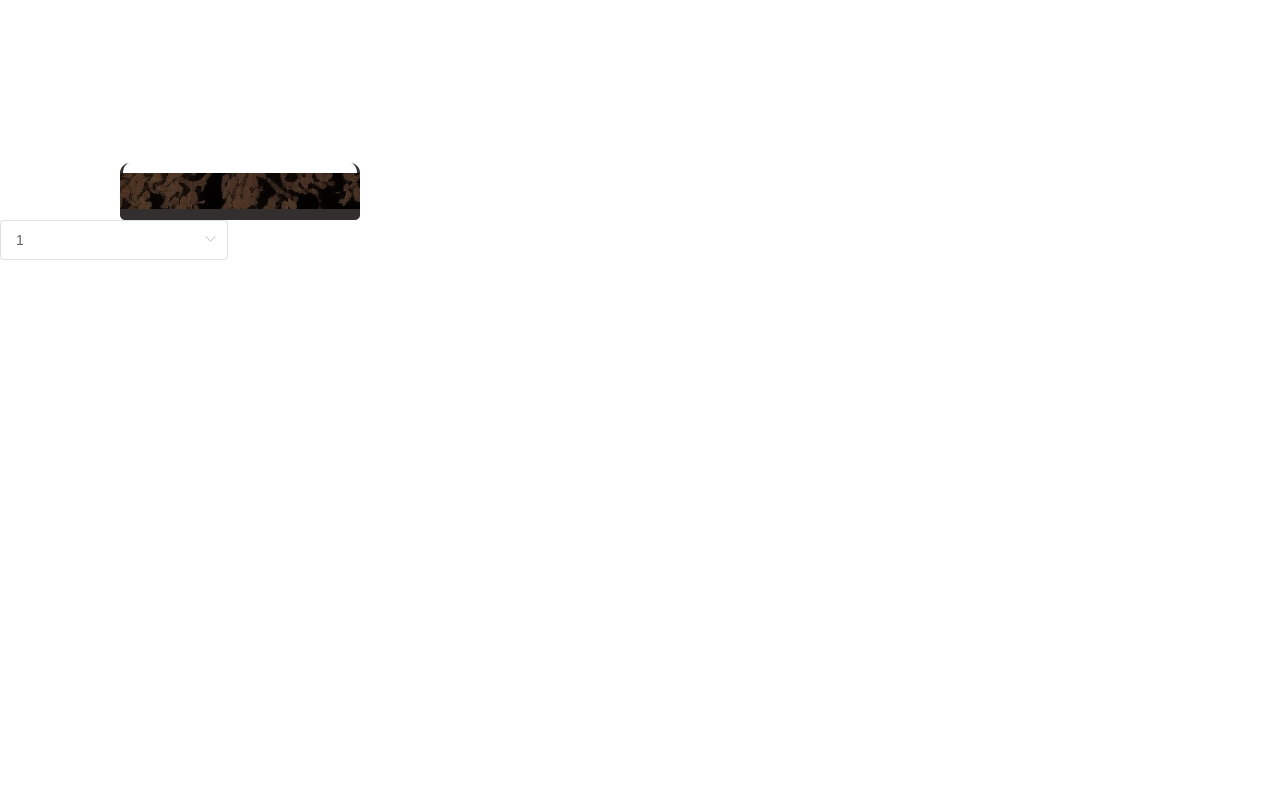
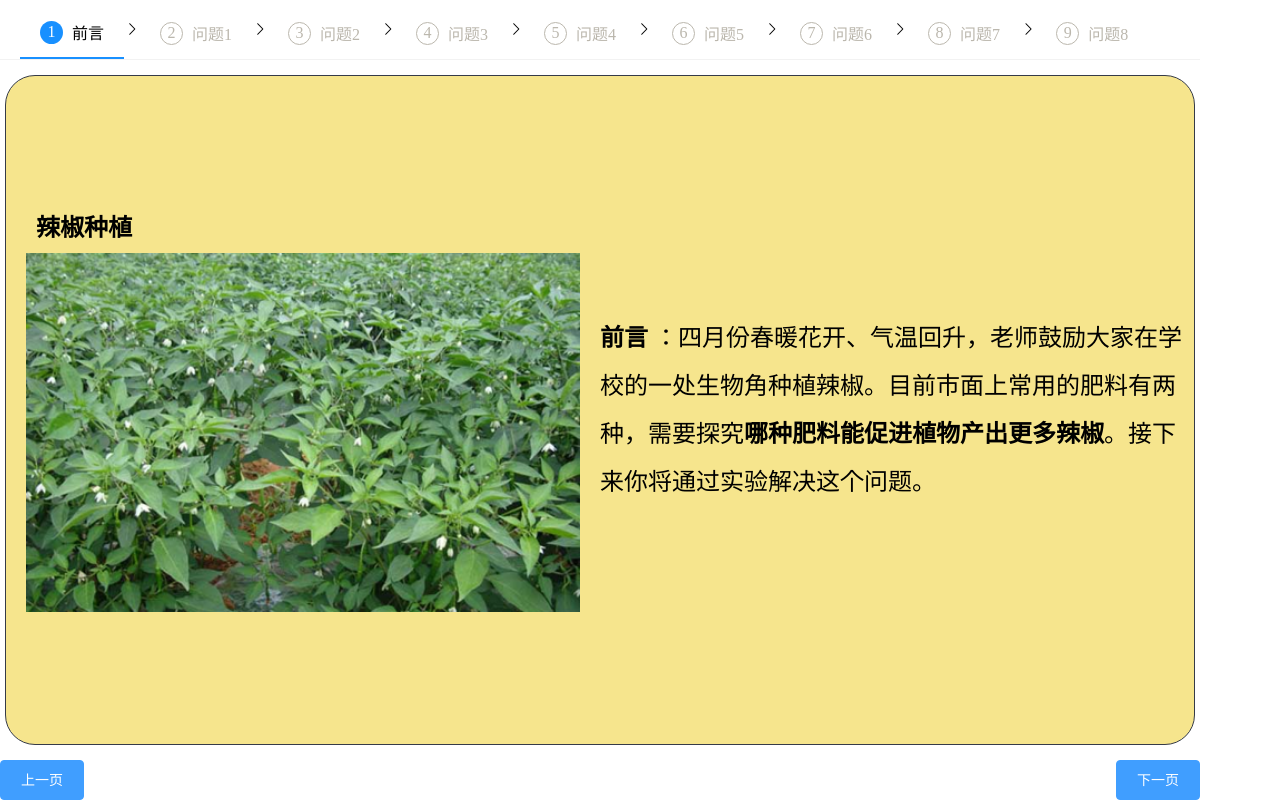
Before and after one commit to For-the-camera/pepper-planting, a Vue app: page /dev in a window 1280 px wide. Built offline with nearby package versions, Linux system fonts and the light colour scheme.

Commit message:
fix：Single page can be opened

```diff
--- a/package.json
+++ b/package.json
@@ -9,7 +9,6 @@
   "dependencies": {
     "calculatorjs": "^1.1.2",
     "element-ui": "^2.15.13",
-    "gsap": "^3.11.5",
     "mathjs": "^11.7.0",
     "pinia": "^2.0.16",
     "sass": "^1.60.0",
@@ -21,6 +20,7 @@
     "@vitejs/plugin-vue2": "^1.1.2",
     "@vitejs/plugin-vue2-jsx": "^1.0.2",
     "terser": "^5.14.2",
-    "vite": "^3.0.2"
+    "vite": "^3.0.2",
+    "vite-plugin-singlefile": "^0.13.5"
   }
 }
--- a/src/App.vue
+++ b/src/App.vue
@@ -1,8 +1,13 @@
-<script></script>
+<script>
+import Index from "./views/Index.vue";
+export default {
+  components: { Index },
+};
+</script>
 
 <template>
   <div id="app">
-    <router-view></router-view>
+    <Index></Index>
   </div>
 </template>
 
--- a/src/main.js
+++ b/src/main.js
@@ -1,7 +1,7 @@
 import Vue from "vue";
 import { createPinia, PiniaVuePlugin } from "pinia";
 import App from "./App.vue";
-import router from "./router";
+
 import ElementUI from "element-ui";
 import "element-ui/lib/theme-chalk/index.css";
 import "./assets/main.css";
@@ -10,7 +10,6 @@ Vue.use(PiniaVuePlugin);
 Vue.use(ElementUI);
 
 new Vue({
-  router,
   pinia: createPinia(),
   render: (h) => h(App),
 }).$mount("#app");
--- a/vite.config.js
+++ b/vite.config.js
@@ -1,9 +1,9 @@
-import { fileURLToPath, URL } from 'node:url'
+import { fileURLToPath, URL } from "node:url";
 
-import { defineConfig } from 'vite'
-import legacy from '@vitejs/plugin-legacy'
-import vue2 from '@vitejs/plugin-vue2'
-import vue2Jsx from '@vitejs/plugin-vue2-jsx'
+import { defineConfig } from "vite";
+import legacy from "@vitejs/plugin-legacy";
+import vue2 from "@vitejs/plugin-vue2";
+import vue2Jsx from "@vitejs/plugin-vue2-jsx";
 
 // https://vitejs.dev/config/
 export default defineConfig({
@@ -11,13 +11,14 @@ export default defineConfig({
     vue2(),
     vue2Jsx(),
     legacy({
-      targets: ['ie >= 11'],
-      additionalLegacyPolyfills: ['regenerator-runtime/runtime']
-    })
+      targets: ["ie >= 11"],
+      additionalLegacyPolyfills: ["regenerator-runtime/runtime"],
+    }),
   ],
   resolve: {
     alias: {
-      '@': fileURLToPath(new URL('./src', import.meta.url))
-    }
-  }
-})
+      "@": fileURLToPath(new URL("./src", import.meta.url)),
+    },
+  },
+  base: "./",
+});
```
Also changed, not shown: 1 other file (tests, documents, lock files or other folders).
